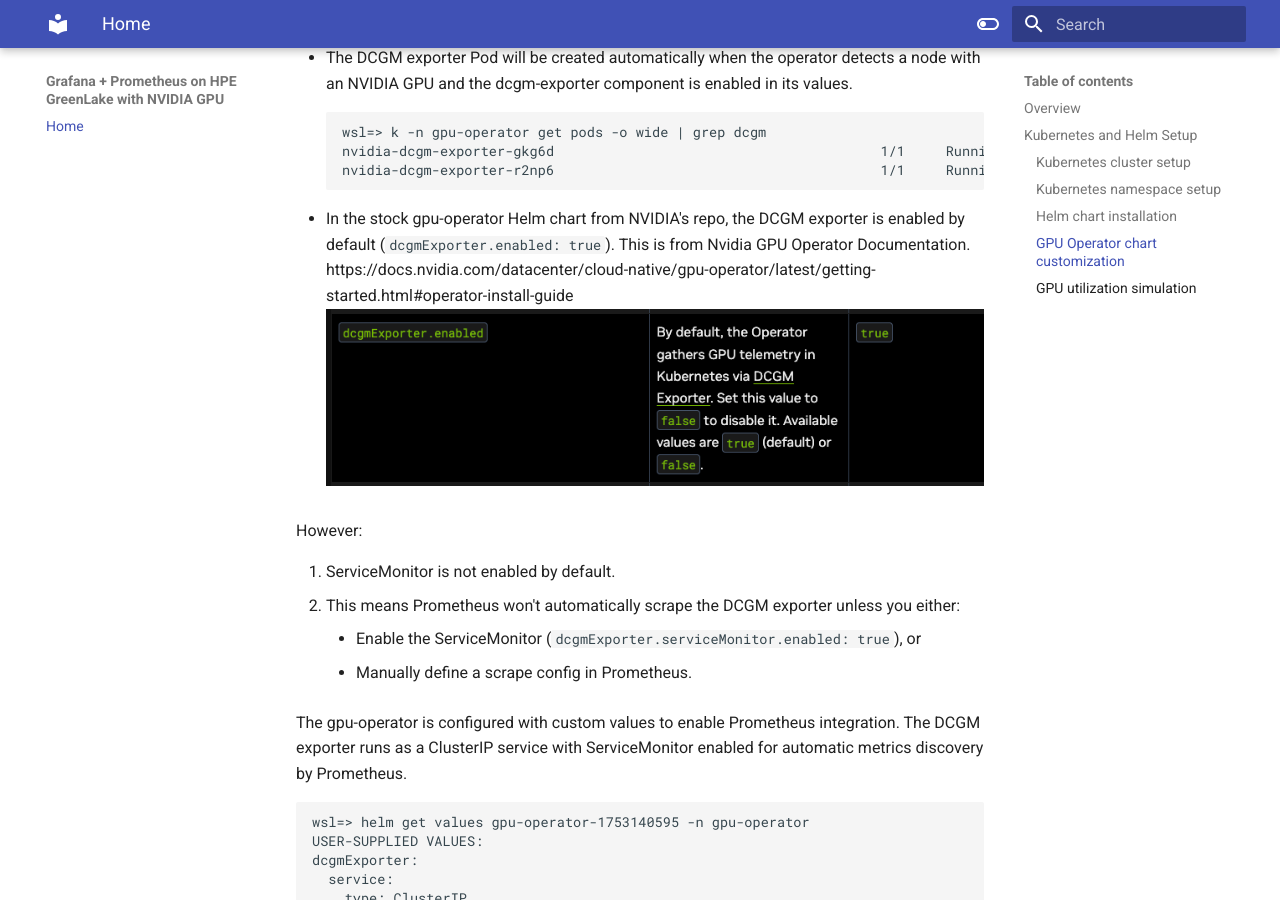
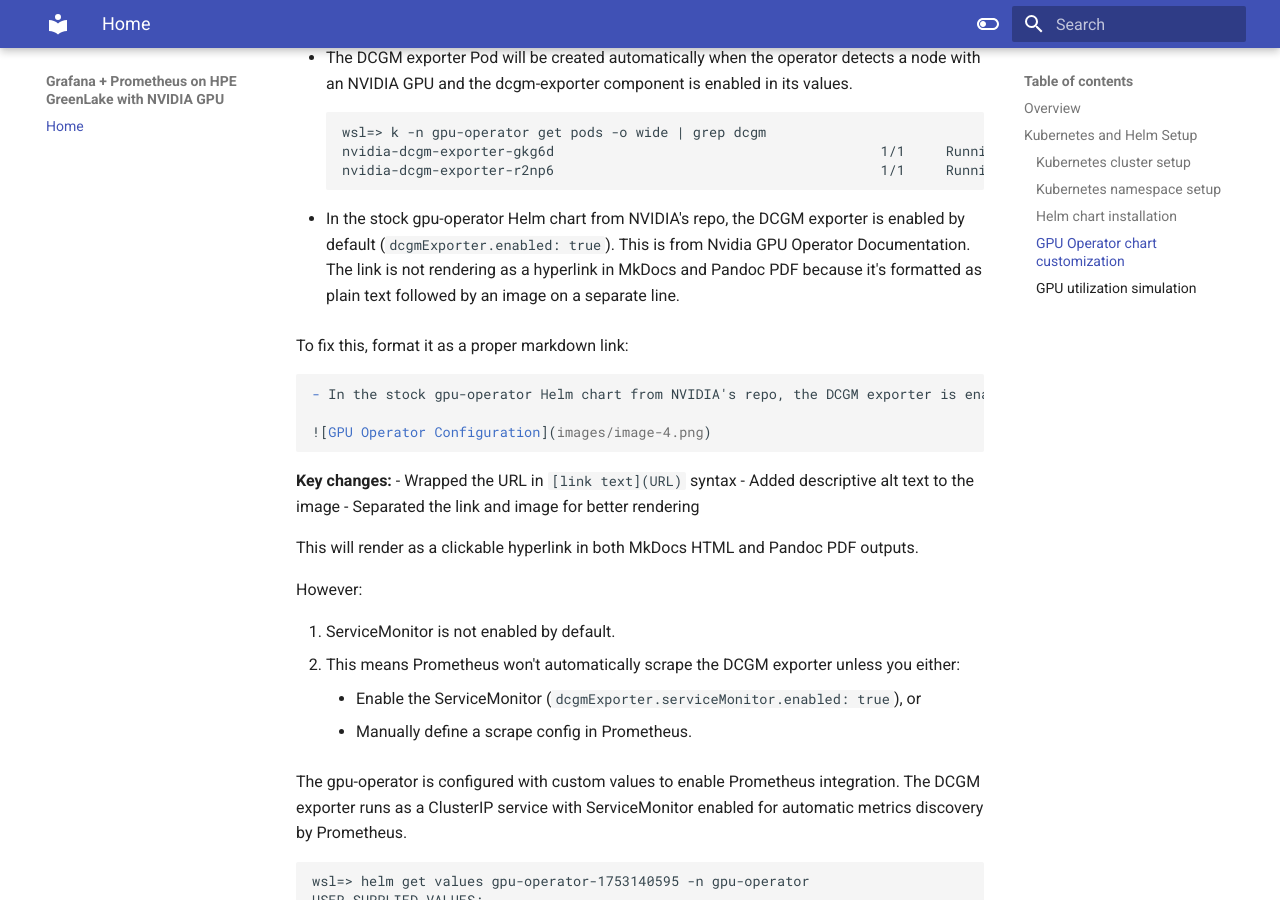
Before and after one commit to hjma29/grafana-prometheus-hpe-greenlake-com-nvidia, an MkDocs documentation site: the page built from docs/whitepaper.md, in a window 1280 px wide and 900 px high, scrolled down 1612 px. Built offline with MkDocs 1.6.1 and Material for MkDocs 9.7.7, drawn with Linux system fonts in a browser that asks for light colours.

Commit message:
[skip ci] 251010-12:28 on mini4

````diff
--- a/docs/whitepaper.md
+++ b/docs/whitepaper.md
@@ -60,8 +60,22 @@ nvidia-dcgm-exporter-r2np6                                        1/1     Runnin
 ```
 
 - In the stock gpu-operator Helm chart from NVIDIA's repo, the DCGM exporter is enabled by default (`dcgmExporter.enabled: true`). This is from Nvidia GPU Operator Documentation.
-https://docs.nvidia.com/datacenter/cloud-native/gpu-operator/latest/getting-started.html#operator-install-guide
-![alt text](images/image-4.png)
+The link is not rendering as a hyperlink in MkDocs and Pandoc PDF because it's formatted as plain text followed by an image on a separate line.
+
+To fix this, format it as a proper markdown link:
+
+```markdown
+- In the stock gpu-operator Helm chart from NVIDIA's repo, the DCGM exporter is enabled by default (`dcgmExporter.enabled: true`). See the [NVIDIA GPU Operator Documentation](https://docs.nvidia.com/datacenter/cloud-native/gpu-operator/latest/getting-started.html#operator-install-guide).
+
+![GPU Operator Configuration](images/image-4.png)
+```
+
+**Key changes:**
+- Wrapped the URL in `[link text](URL)` syntax
+- Added descriptive alt text to the image
+- Separated the link and image for better rendering
+
+This will render as a clickable hyperlink in both MkDocs HTML and Pandoc PDF outputs.
 
 However:
 
````
